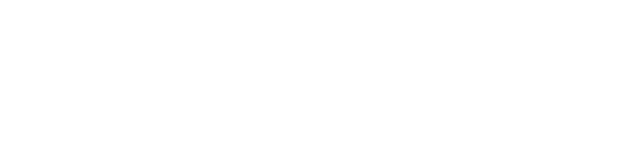
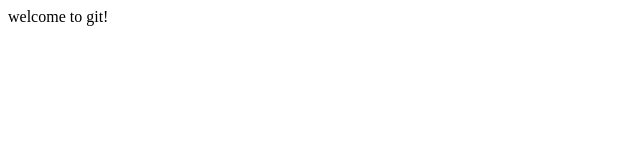
Before and after one commit to henzy1033/vscode, a plain HTML site: page index.html in a window 1280 px wide. Shown: the whole page, without its empty margins (0-640 px from the left). Drawn offline with Linux system fonts and the light colour scheme.

Commit message:
Update index.html

```diff
--- a/index.html
+++ b/index.html
@@ -7,6 +7,6 @@
     </head>
     <body>
 
-
+       welcome to git!
     </body>
 </html>
```
